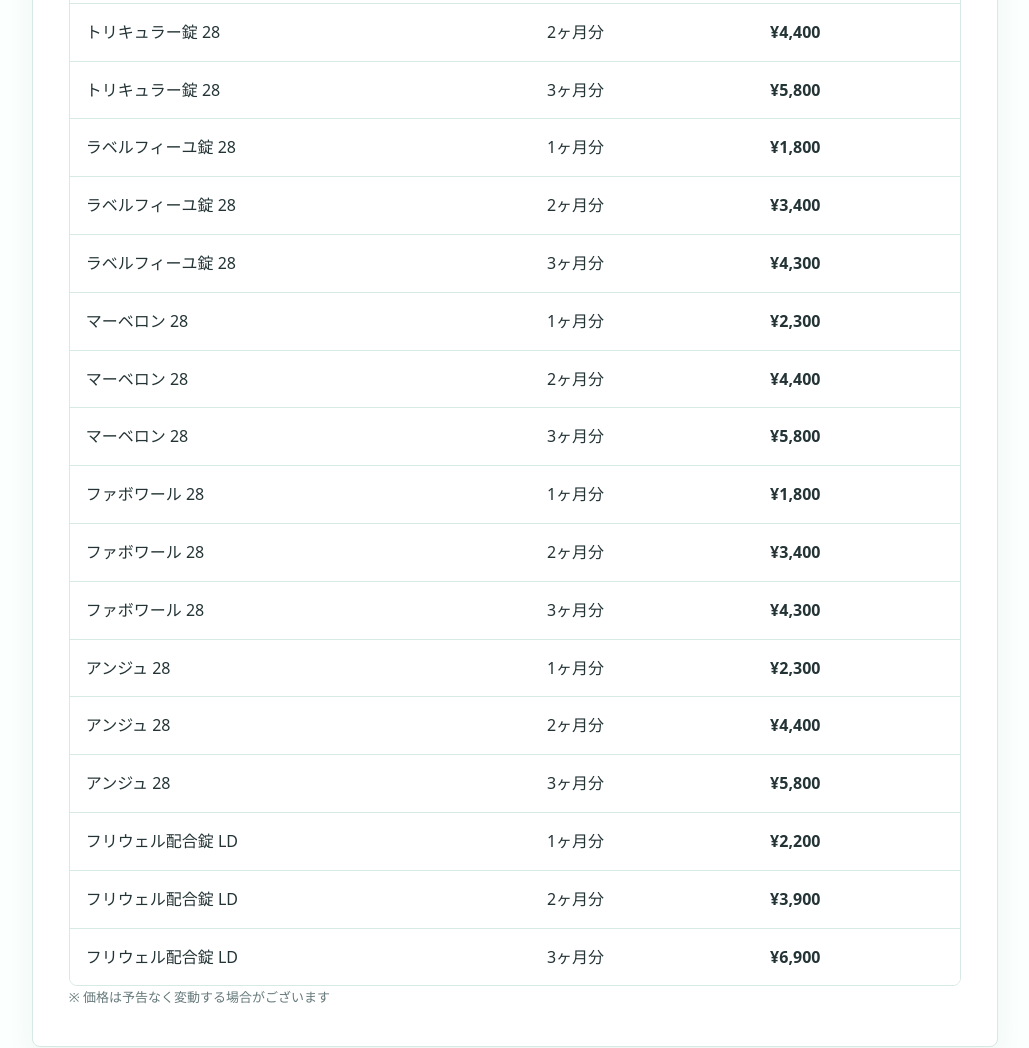
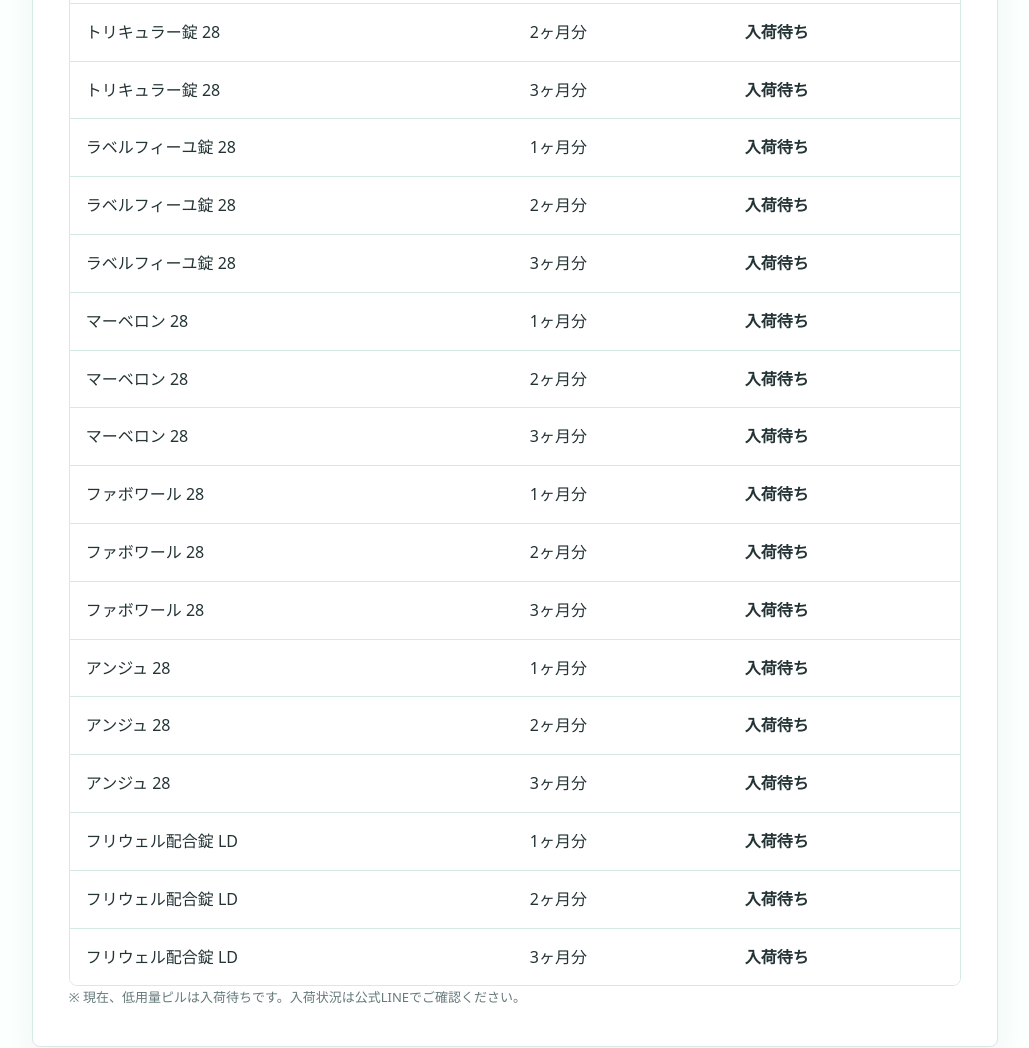
Before and after one commit to yasu369/onn-kuri, a plain HTML site: page pricing/index.html in a window 1280 px wide. Shown: the part 4906-5954 px from the top of the page, without its empty margins (125-1154 px from the left). Drawn offline with Linux system fonts and the light colour scheme.

Commit message:
Mark low-dose pill prices as awaiting restock

```diff
--- a/pricing/index.html
+++ b/pricing/index.html
@@ -138,15 +138,15 @@
         <h2 id="pill">低用量ピル</h2>
         <div class="table-wrap">
           <table><thead><tr><th>お薬名称</th><th>容量</th><th>料金</th></tr></thead><tbody>
-            <tr><td>トリキュラー錠 28</td><td>1ヶ月分</td><td>¥2,300</td></tr><tr><td>トリキュラー錠 28</td><td>2ヶ月分</td><td>¥4,400</td></tr><tr><td>トリキュラー錠 28</td><td>3ヶ月分</td><td>¥5,800</td></tr>
-            <tr><td>ラベルフィーユ錠 28</td><td>1ヶ月分</td><td>¥1,800</td></tr><tr><td>ラベルフィーユ錠 28</td><td>2ヶ月分</td><td>¥3,400</td></tr><tr><td>ラベルフィーユ錠 28</td><td>3ヶ月分</td><td>¥4,300</td></tr>
-            <tr><td>マーベロン 28</td><td>1ヶ月分</td><td>¥2,300</td></tr><tr><td>マーベロン 28</td><td>2ヶ月分</td><td>¥4,400</td></tr><tr><td>マーベロン 28</td><td>3ヶ月分</td><td>¥5,800</td></tr>
-            <tr><td>ファボワール 28</td><td>1ヶ月分</td><td>¥1,800</td></tr><tr><td>ファボワール 28</td><td>2ヶ月分</td><td>¥3,400</td></tr><tr><td>ファボワール 28</td><td>3ヶ月分</td><td>¥4,300</td></tr>
-            <tr><td>アンジュ 28</td><td>1ヶ月分</td><td>¥2,300</td></tr><tr><td>アンジュ 28</td><td>2ヶ月分</td><td>¥4,400</td></tr><tr><td>アンジュ 28</td><td>3ヶ月分</td><td>¥5,800</td></tr>
-            <tr><td>フリウェル配合錠 LD</td><td>1ヶ月分</td><td>¥2,200</td></tr><tr><td>フリウェル配合錠 LD</td><td>2ヶ月分</td><td>¥3,900</td></tr><tr><td>フリウェル配合錠 LD</td><td>3ヶ月分</td><td>¥6,900</td></tr>
+            <tr><td>トリキュラー錠 28</td><td>1ヶ月分</td><td>入荷待ち</td></tr><tr><td>トリキュラー錠 28</td><td>2ヶ月分</td><td>入荷待ち</td></tr><tr><td>トリキュラー錠 28</td><td>3ヶ月分</td><td>入荷待ち</td></tr>
+            <tr><td>ラベルフィーユ錠 28</td><td>1ヶ月分</td><td>入荷待ち</td></tr><tr><td>ラベルフィーユ錠 28</td><td>2ヶ月分</td><td>入荷待ち</td></tr><tr><td>ラベルフィーユ錠 28</td><td>3ヶ月分</td><td>入荷待ち</td></tr>
+            <tr><td>マーベロン 28</td><td>1ヶ月分</td><td>入荷待ち</td></tr><tr><td>マーベロン 28</td><td>2ヶ月分</td><td>入荷待ち</td></tr><tr><td>マーベロン 28</td><td>3ヶ月分</td><td>入荷待ち</td></tr>
+            <tr><td>ファボワール 28</td><td>1ヶ月分</td><td>入荷待ち</td></tr><tr><td>ファボワール 28</td><td>2ヶ月分</td><td>入荷待ち</td></tr><tr><td>ファボワール 28</td><td>3ヶ月分</td><td>入荷待ち</td></tr>
+            <tr><td>アンジュ 28</td><td>1ヶ月分</td><td>入荷待ち</td></tr><tr><td>アンジュ 28</td><td>2ヶ月分</td><td>入荷待ち</td></tr><tr><td>アンジュ 28</td><td>3ヶ月分</td><td>入荷待ち</td></tr>
+            <tr><td>フリウェル配合錠 LD</td><td>1ヶ月分</td><td>入荷待ち</td></tr><tr><td>フリウェル配合錠 LD</td><td>2ヶ月分</td><td>入荷待ち</td></tr><tr><td>フリウェル配合錠 LD</td><td>3ヶ月分</td><td>入荷待ち</td></tr>
           </tbody></table>
         </div>
-        <p class="price-note">※ 価格は予告なく変動する場合がございます</p>
+        <p class="price-note">※ 現在、低用量ピルは入荷待ちです。入荷状況は公式LINEでご確認ください。</p>
       </div>
 
       <div class="price-category">
```
Also changed, not shown: index.html (+1 -1 lines), limited-info/index.html (+1 -1 lines), pill/index.html (+1 -1 lines).
